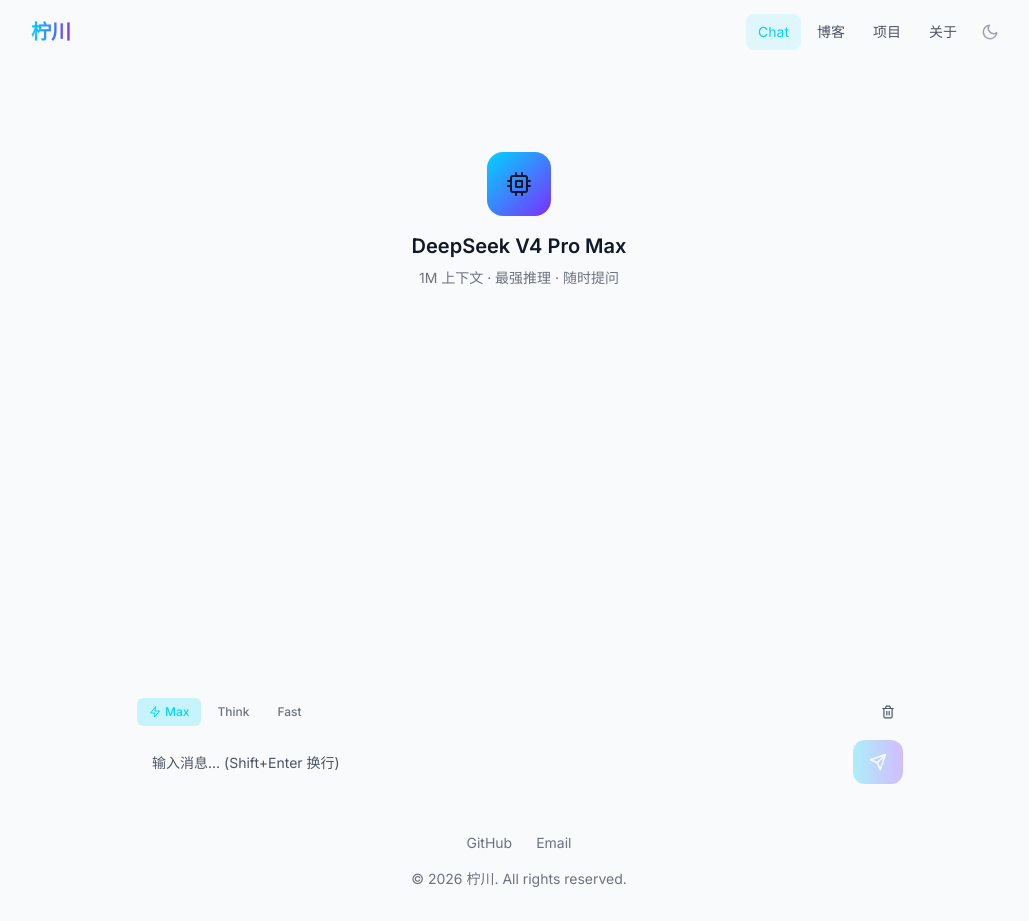
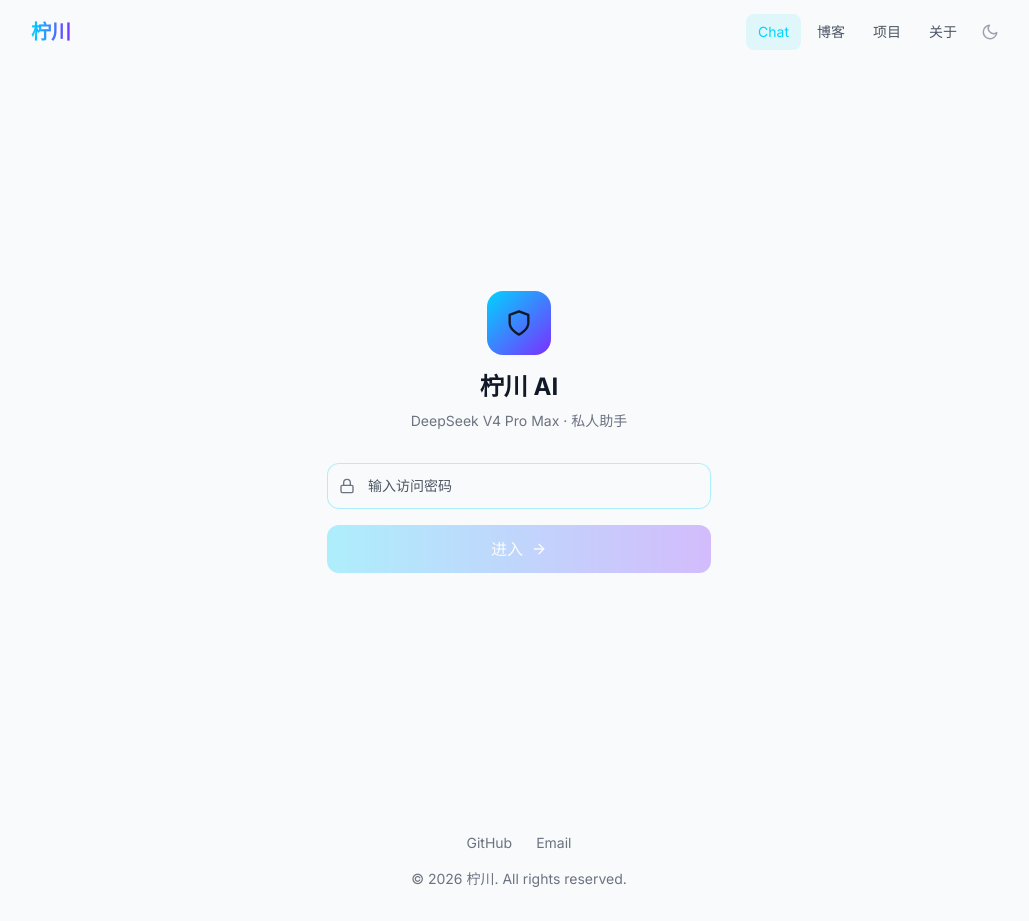
Before and after one commit to ningchuan0717/blog, a Next.js app: page / in a window 1280 px wide. Shown: the whole page, without its empty margins (121-1150 px from the left). Built offline with nearby package versions, Linux system fonts and the light colour scheme.

Commit message:
feat: add password protection to chat

```diff
--- /dev/null
+++ b/src/app/api/auth/route.ts
@@ -0,0 +1,25 @@
+import { NextRequest, NextResponse } from "next/server";
+
+export async function POST(req: NextRequest) {
+  const { password } = await req.json();
+  const correctPassword = process.env.ACCESS_PASSWORD;
+
+  if (!correctPassword) {
+    return NextResponse.json({ error: "Server not configured" }, { status: 500 });
+  }
+
+  if (password !== correctPassword) {
+    return NextResponse.json({ error: "密码错误" }, { status: 401 });
+  }
+
+  const response = NextResponse.json({ success: true });
+  response.cookies.set("auth_token", Buffer.from(password).toString("base64"), {
+    httpOnly: true,
+    secure: true,
+    sameSite: "strict",
+    maxAge: 60 * 60 * 24 * 30, // 30 days
+    path: "/",
+  });
+
+  return response;
+}
--- a/src/app/api/chat/route.ts
+++ b/src/app/api/chat/route.ts
@@ -1,6 +1,15 @@
 import { NextRequest } from "next/server";
 
 export async function POST(req: NextRequest) {
+  const cookie = req.cookies.get("auth_token")?.value;
+  const expectedToken = process.env.ACCESS_PASSWORD
+    ? Buffer.from(process.env.ACCESS_PASSWORD).toString("base64")
+    : null;
+
+  if (!expectedToken || cookie !== expectedToken) {
+    return new Response("Unauthorized", { status: 401 });
+  }
+
   const { messages, thinkingMode } = await req.json();
 
   const response = await fetch("https://api.deepseek.com/v1/chat/completions", {
--- a/src/components/chat/ChatPage.tsx
+++ b/src/components/chat/ChatPage.tsx
@@ -1,10 +1,31 @@
 "use client";
 
+import { useState, useEffect } from "react";
 import ChatProvider from "./ChatProvider";
 import ChatMessages from "./ChatMessages";
 import ChatInput from "./ChatInput";
+import LoginGate from "./LoginGate";
 
 export default function ChatPage() {
+  const [authenticated, setAuthenticated] = useState(false);
+  const [checking, setChecking] = useState(true);
+
+  useEffect(() => {
+    const auth = localStorage.getItem("auth_verified");
+    if (auth === "true") {
+      setAuthenticated(true);
+    }
+    setChecking(false);
+  }, []);
+
+  const handleLogin = () => {
+    localStorage.setItem("auth_verified", "true");
+    setAuthenticated(true);
+  };
+
+  if (checking) return null;
+  if (!authenticated) return <LoginGate onLogin={handleLogin} />;
+
   return (
     <ChatProvider>
       <div className="h-[100dvh] flex flex-col pt-16">
--- /dev/null
+++ b/src/components/chat/LoginGate.tsx
@@ -0,0 +1,81 @@
+"use client";
+
+import { useState } from "react";
+import { FiLock, FiArrowRight, FiShield } from "react-icons/fi";
+
+export default function LoginGate({ onLogin }: { onLogin: () => void }) {
+  const [password, setPassword] = useState("");
+  const [error, setError] = useState("");
+  const [loading, setLoading] = useState(false);
+
+  const handleSubmit = async (e: React.FormEvent) => {
+    e.preventDefault();
+    if (!password) return;
+
+    setLoading(true);
+    setError("");
+
+    try {
+      const res = await fetch("/api/auth", {
+        method: "POST",
+        headers: { "Content-Type": "application/json" },
+        body: JSON.stringify({ password }),
+      });
+
+      if (res.ok) {
+        onLogin();
+      } else {
+        const data = await res.json();
+        setError(data.error || "验证失败");
+      }
+    } catch {
+      setError("网络错误");
+    } finally {
+      setLoading(false);
+    }
+  };
+
+  return (
+    <div className="min-h-[100dvh] flex items-center justify-center px-4 pt-16">
+      <div className="w-full max-w-sm">
+        <div className="text-center mb-8">
+          <div className="w-16 h-16 mx-auto mb-4 rounded-2xl bg-gradient-to-br from-primary-cyan to-primary-purple flex items-center justify-center">
+            <FiShield size={28} />
+          </div>
+          <h1 className="text-2xl font-bold mb-2">柠川 AI</h1>
+          <p className="text-gray-500 text-sm">DeepSeek V4 Pro Max · 私人助手</p>
+        </div>
+
+        <form onSubmit={handleSubmit} className="space-y-4">
+          <div className="relative">
+            <FiLock className="absolute left-3 top-1/2 -translate-y-1/2 text-gray-500" size={16} />
+            <input
+              type="password"
+              value={password}
+              onChange={(e) => setPassword(e.target.value)}
+              placeholder="输入访问密码"
+              className="w-full bg-white/5 border border-white/10 rounded-xl pl-10 pr-4 py-3
+                         text-sm focus:outline-none focus:border-primary-cyan/30 placeholder-gray-600"
+              autoFocus
+            />
+          </div>
+
+          {error && (
+            <p className="text-red-400 text-xs text-center">{error}</p>
+          )}
+
+          <button
+            type="submit"
+            disabled={loading || !password}
+            className="w-full py-3 rounded-xl bg-gradient-to-r from-primary-cyan to-primary-purple
+                       text-white font-medium disabled:opacity-30 transition-opacity
+                       flex items-center justify-center gap-2"
+          >
+            {loading ? "验证中..." : "进入"}
+            {!loading && <FiArrowRight size={16} />}
+          </button>
+        </form>
+      </div>
+    </div>
+  );
+}
```
